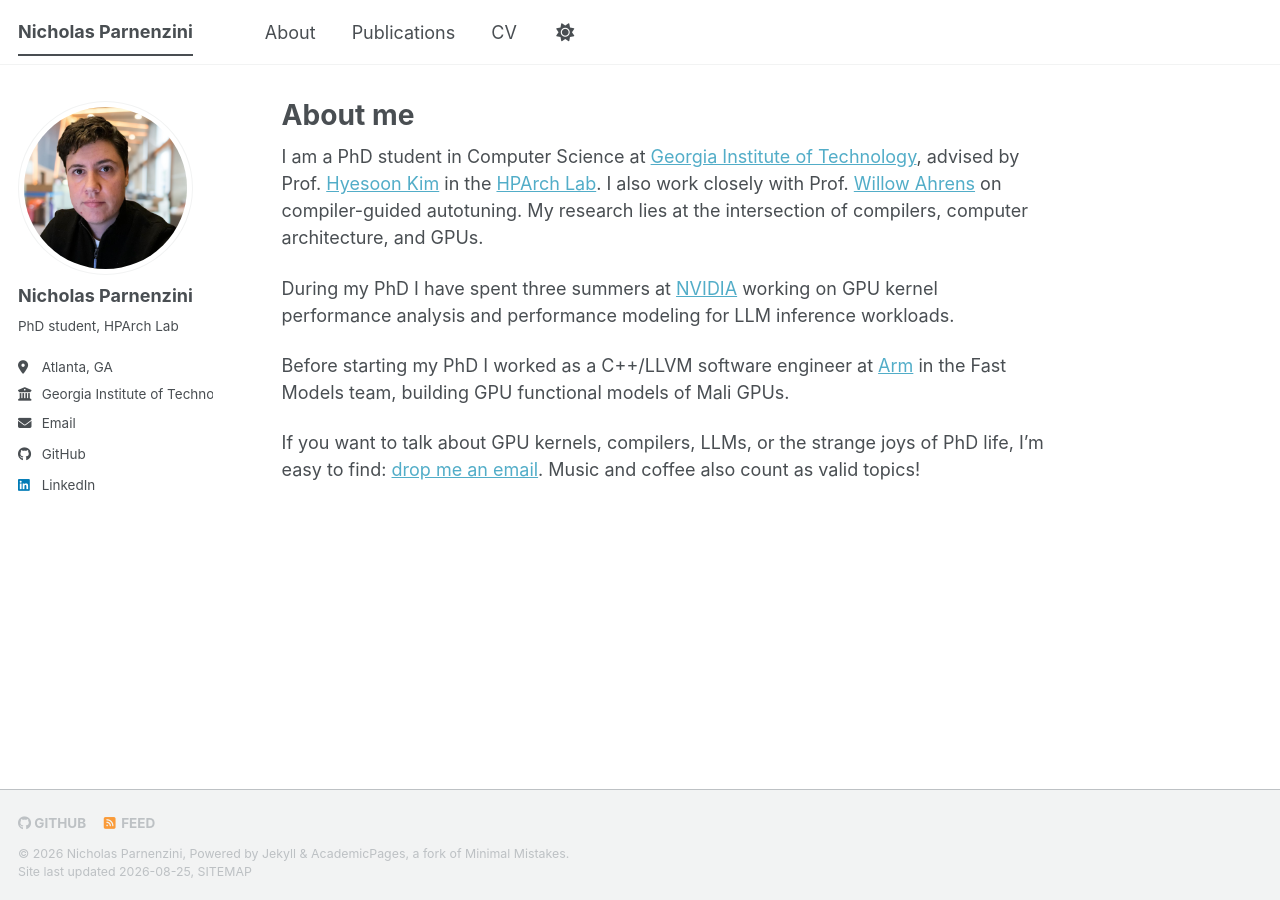
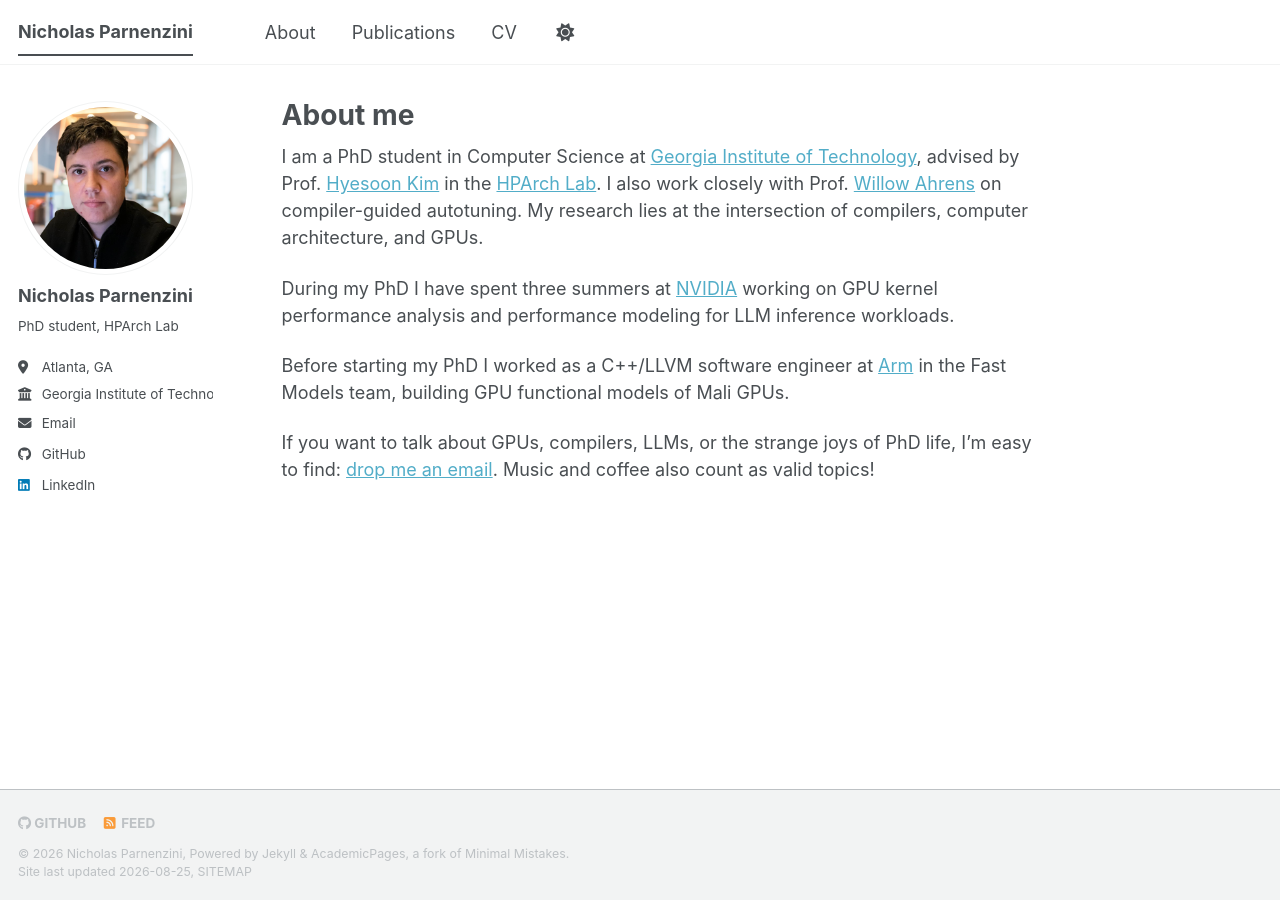
Before and after one commit to nickparnenzini/nickparnenzini.github.io, a Jekyll site: the page built from _pages/about.md, in a window 1280 px wide. Built offline with Jekyll 4.4.1, drawn with Linux system fonts in a browser that asks for light colours; a style sheet for code colours, icons or effects is not loaded.

Commit message:
Improved about

```diff
--- a/_pages/about.md
+++ b/_pages/about.md
@@ -13,4 +13,4 @@ During my PhD I have spent three summers at [NVIDIA](https://www.nvidia.com/) wo
 
 Before starting my PhD I worked as a C++/LLVM software engineer at [Arm](https://www.arm.com/) in the Fast Models team, building GPU functional models of Mali GPUs.
 
-If you want to talk about GPU kernels, compilers, LLMs, or the strange joys of PhD life, I'm easy to find: [drop me an email](mailto:nparnenzini3@gatech.edu). Music and coffee also count as valid topics!
+If you want to talk about GPUs, compilers, LLMs, or the strange joys of PhD life, I'm easy to find: [drop me an email](mailto:nparnenzini3@gatech.edu). Music and coffee also count as valid topics!
```
